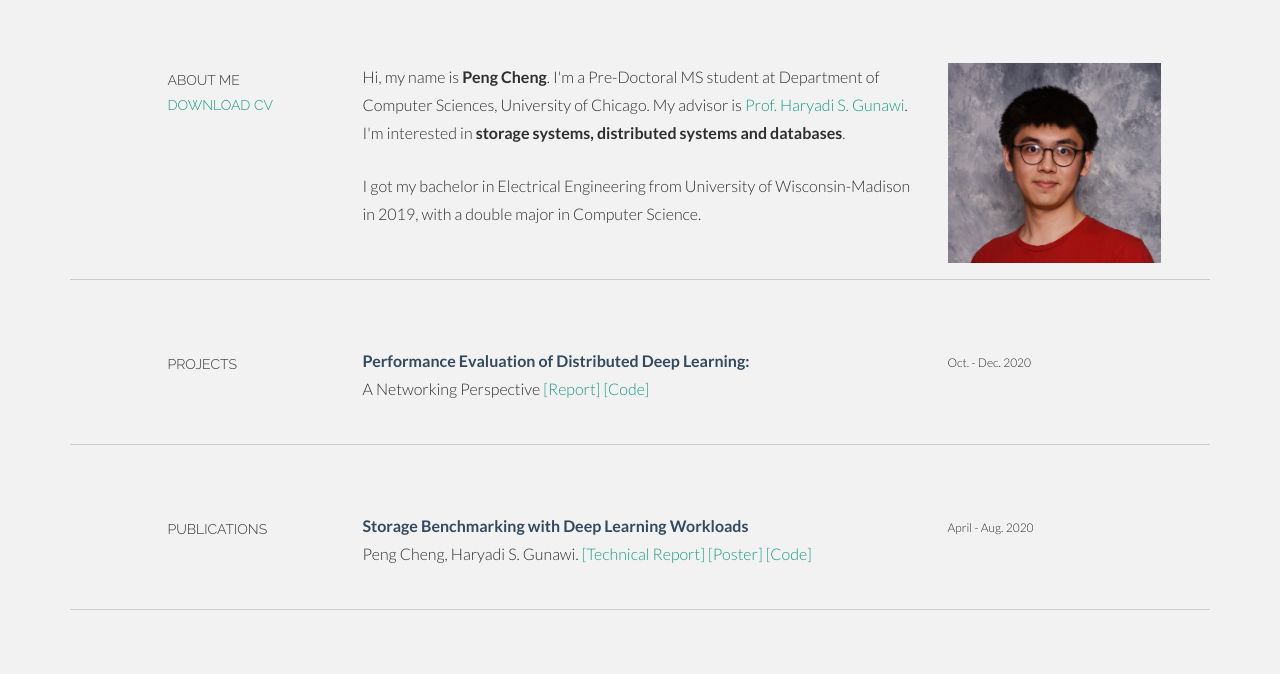
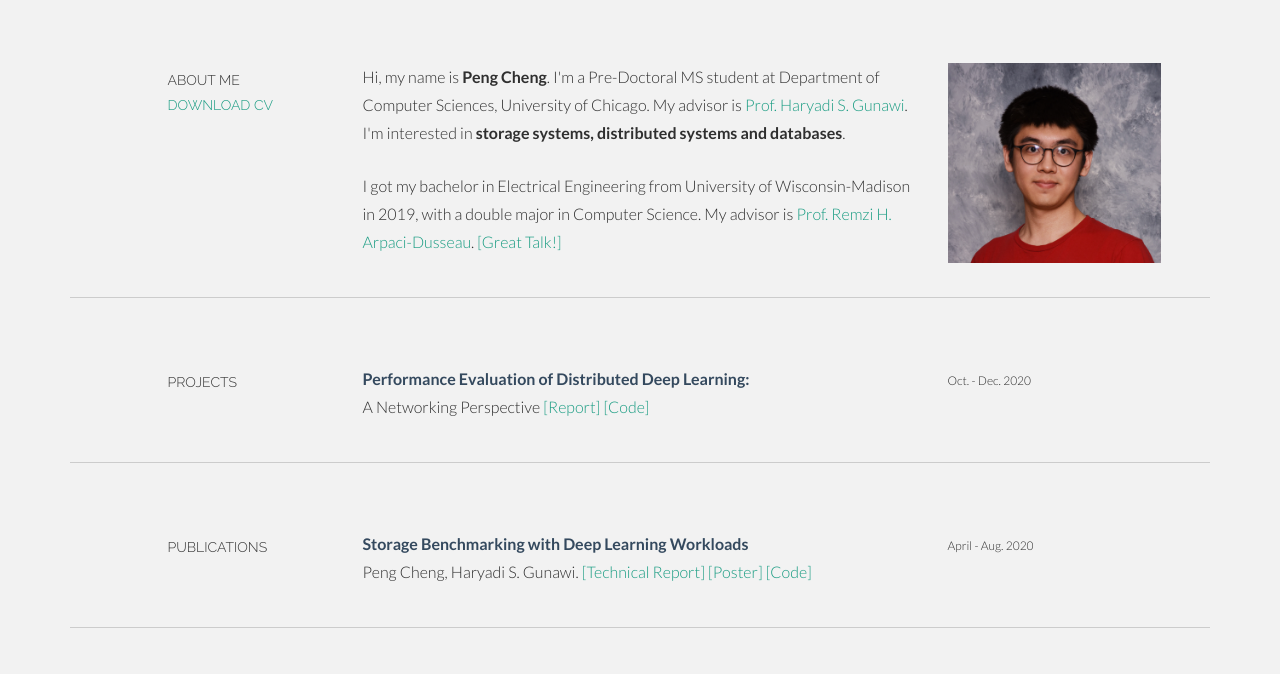
Before and after one commit to PengMacro/PengMacro.github.io, a plain HTML site: page index.html in a window 1280 px wide. Shown: the part 59-733 px from the top of the page. Drawn offline with Linux system fonts and the light colour scheme.

Commit message:
Update index.html

```diff
--- a/index.html
+++ b/index.html
@@ -48,7 +48,7 @@
           <div class="col-lg-6">
             <p>Hi, my name is <strong>Peng Cheng</strong>. I'm a Pre-Doctoral MS student at Department of Computer Sciences, University of Chicago. My advisor is <a href="https://people.cs.uchicago.edu/~haryadi/">Prof. Haryadi S. Gunawi</a>. I'm interested in <strong>storage systems, distributed systems and databases</strong>.
             </p>
-            <p>I got my bachelor in Electrical Engineering from University of Wisconsin-Madison in 2019, with a double major in Computer Science.</p>
+            <p>I got my bachelor in Electrical Engineering from University of Wisconsin-Madison in 2019, with a double major in Computer Science. My advisor is <a href="https://pages.cs.wisc.edu/~remzi/">Prof. Remzi H. Arpaci-Dusseau</a>. <a href="https://www.youtube.com/watch?v=fqPSnjewkuA">[Great Talk!]</a> </p>
           </div>
           <div class="col-lg-3" id="photoContainer">
             <img src="/img/pic_peng.jpg" id="photo">
```
